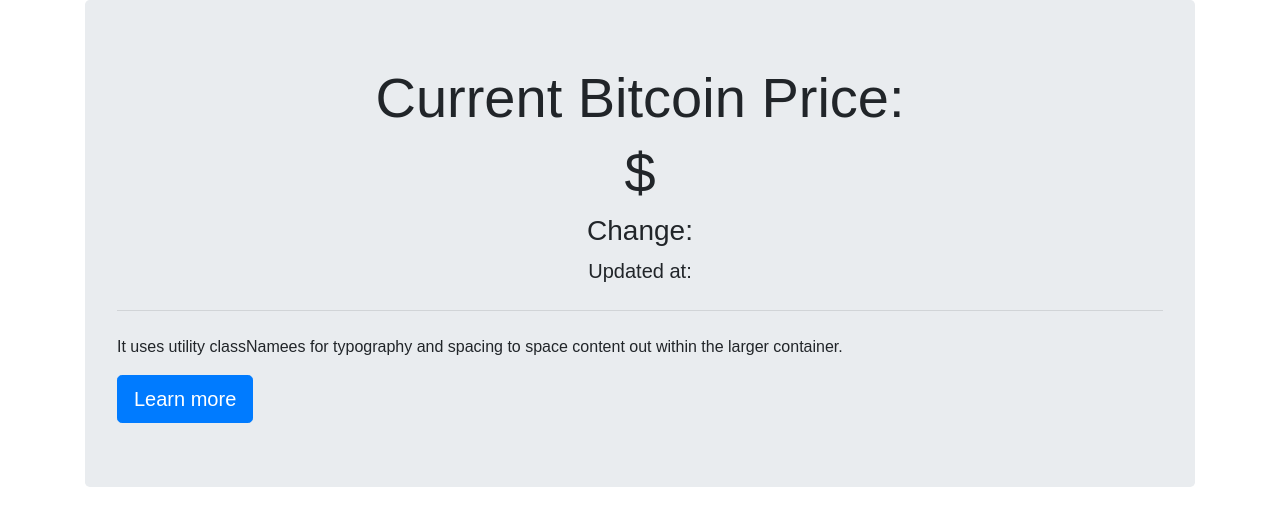
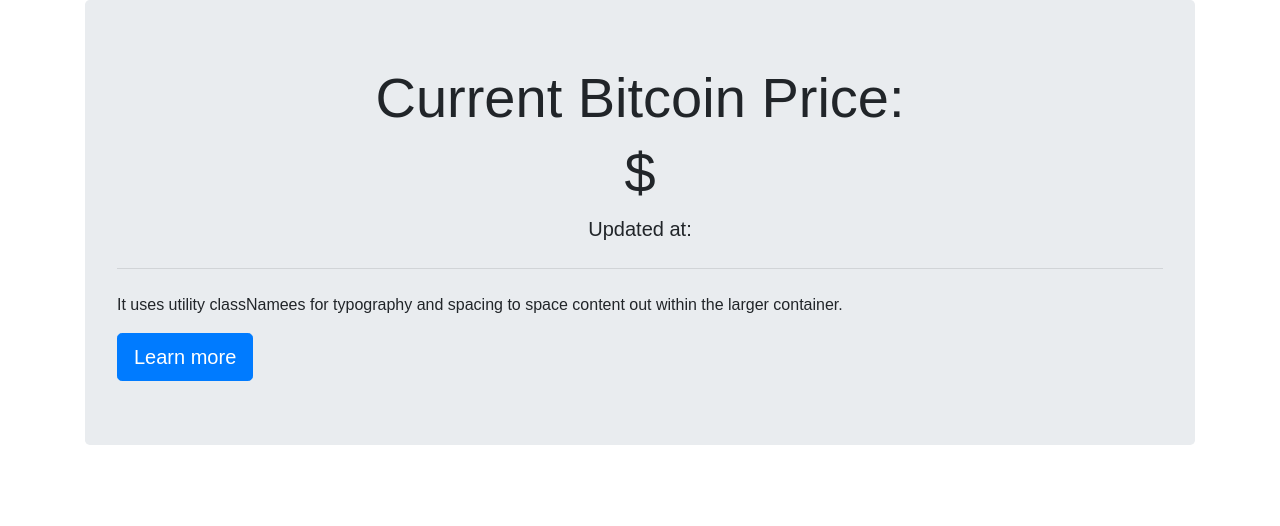
Before and after one commit to vsparrow/react-bitcoin-price, a React (Create React App) app: page / in a window 1280 px wide. Shown: the top 526 px of the page. Built offline with nearby package versions, Linux system fonts and the light colour scheme; no server answers.

Commit message:
PriceDifference display txt only after 2nd api call

```diff
--- a/src/PriceDifference.js
+++ b/src/PriceDifference.js
@@ -4,7 +4,7 @@
   constructor(props){
     super(props)
   //   // this.state = {price: "", currency: "", timeUpdated: "", priceChange: ""}
-  this.state = {priceChange: ""}
+  this.state = {priceChange: "", initialize: true}
   }//constructor
 
   componentWillReceiveProps(nextProps) {
@@ -20,13 +20,15 @@
       // console.log(prevState);
       console.log("Price change: "+ oldpriceChange);
       console.log("Price change level 4: "+ oldpriceChange.toFixed(4));
+      if(this.state.priceChange !== ""){this.setState({initialize: false})} //see if this is first display, then there is no price difference. no diff.
       this.setState({priceChange: oldpriceChange.toFixed(4)})
+
   }
   render(){
 
 
     return(
-      <h3 className="text-center">Change: {this.state.priceChange}</h3>
+      <h3 className="text-center">{this.state.initialize  ? null :  <span>Change: {this.state.priceChange}</span> }</h3>
     )
   }
 }//class
```
